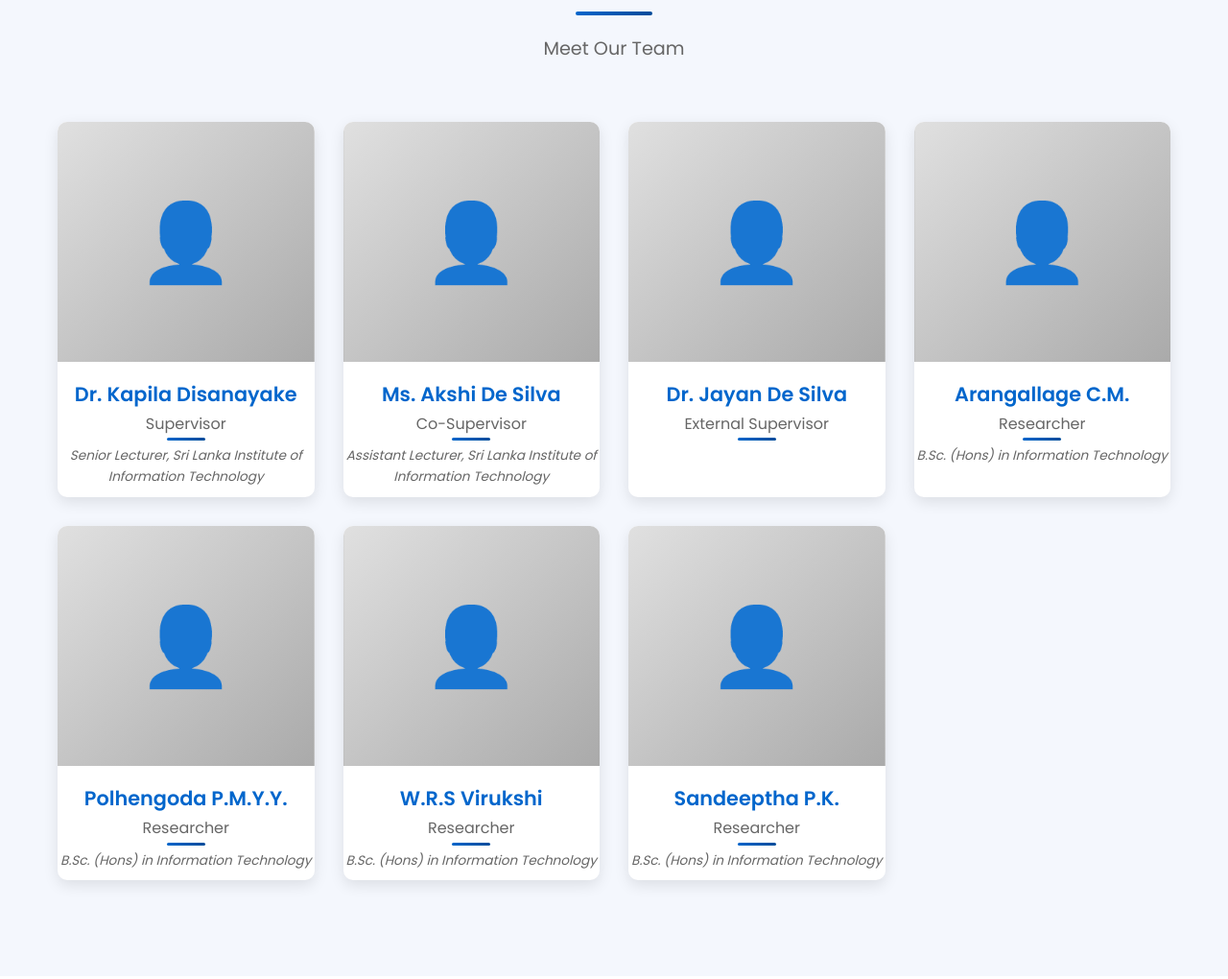
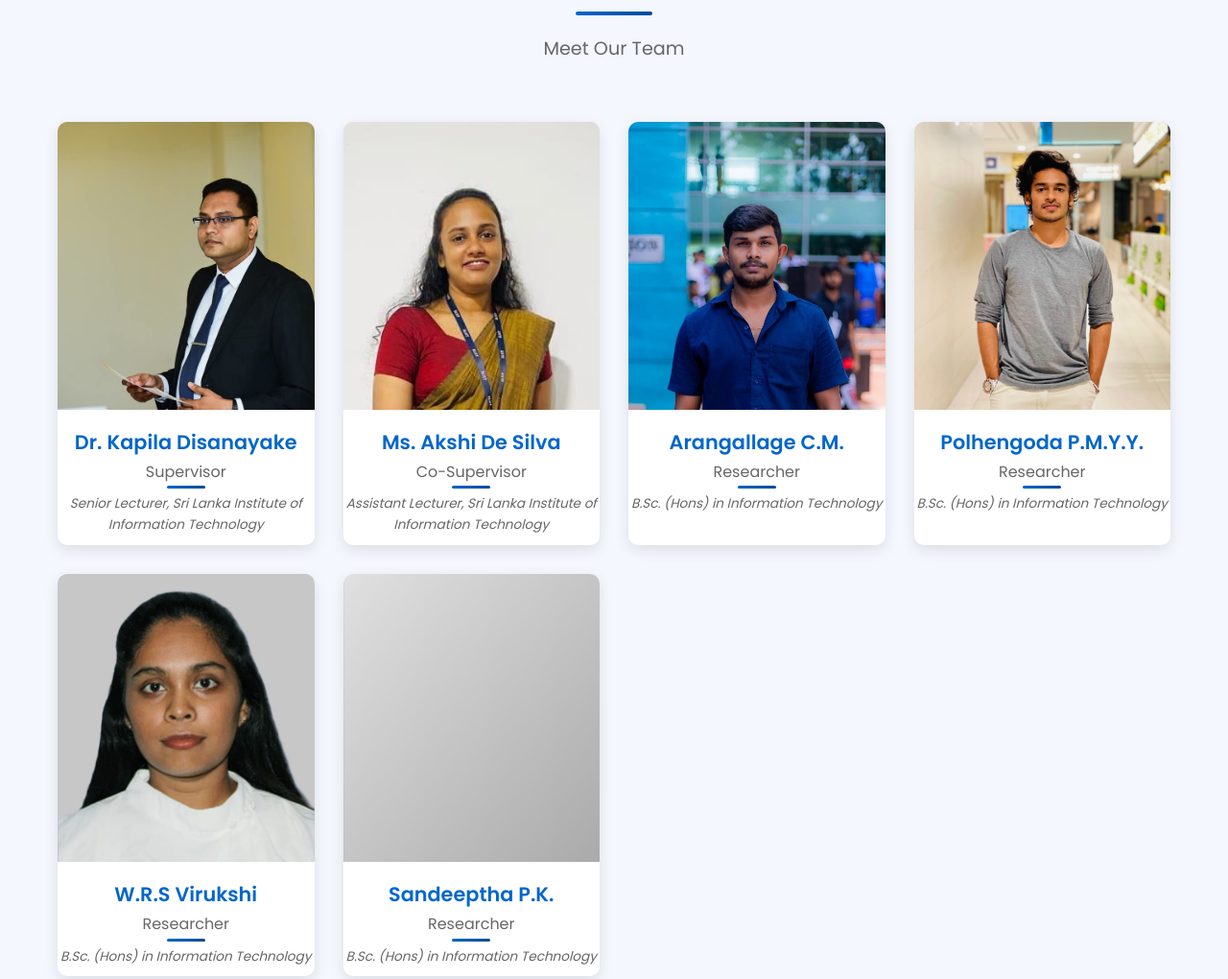
Before and after one commit to Yugantha-Polhengoda/Eduguard, a plain HTML site: page index.html in a window 1280 px wide. Shown: the part 10232-11252 px from the top of the page at 96% size. Drawn offline with nearby package versions, Linux system fonts and the light colour scheme; animation ran at ten frames a second.

Commit message:
our team

```diff
--- a/css/style.css
+++ b/css/style.css
@@ -950,7 +950,7 @@ section {
 }
 
 .member-image {
-    height: 250px;
+    height: 300px;
     background-color: #ddd;
     background: linear-gradient(to bottom right, #e0e0e0, #aaa);
     background-size: cover;
@@ -960,6 +960,13 @@ section {
     justify-content: center;
     position: relative;
     overflow: hidden;
+}
+
+.member-image img {
+    width: 100%;
+    height: 100%;
+    object-fit: cover;
+    object-position: center;
 }
 
 .member-image::before {
@@ -978,12 +985,12 @@ section {
     opacity: 1;
 }
 
-.member-image::after {
+/* .member-image::after {
     content: '👤';
     font-size: 5rem;
     color: #888;
     z-index: 1;
-}
+} */
 
 .team-member h3 {
     margin: 20px 0 5px;
--- a/index.html
+++ b/index.html
@@ -655,41 +655,51 @@
 
             <div class="team-grid" data-aos="fade-up" data-aos-delay="200">
                 <div class="team-member">
-                    <div class="member-image"></div>
+                    <div class="member-image">
+                        <img src="img/supervisor.jpeg" alt="Dr. Kapila Disanayake">
+                    </div>
                     <h3>Dr. Kapila Disanayake</h3>
                     <p>Supervisor</p>
                     <p class="member-title">Senior Lecturer, Sri Lanka Institute of Information Technology</p>
                 </div>
 
                 <div class="team-member">
-                    <div class="member-image"></div>
+                    <div class="member-image">
+                        <img src="img/co-supervicer.jpeg" alt="Ms. Akshi De Silva">
+                    </div>
                     <h3>Ms. Akshi De Silva</h3>
                     <p>Co-Supervisor</p>
                     <p class="member-title">Assistant Lecturer, Sri Lanka Institute of Information Technology</p>
                 </div>
 
-                <div class="team-member">
+                <!-- <div class="team-member">
                     <div class="member-image"></div>
                     <h3>Dr. Jayan De Silva</h3>
                     <p>External Supervisor</p>
-                </div>
+                </div> -->
 
                 <div class="team-member">
-                    <div class="member-image"></div>
+                    <div class="member-image">
+                        <img src="img/chamuda.jpeg" alt="Arangallage C.M.">
+                    </div>
                     <h3>Arangallage C.M.</h3>
                     <p>Researcher</p>
                     <p class="member-title">B.Sc. (Hons) in Information Technology</p>
                 </div>
 
                 <div class="team-member">
-                    <div class="member-image"></div>
+                    <div class="member-image">
+                        <img src="img/yugantha.jpeg" alt="Polhengoda P.M.Y.Y.">
+                    </div>
                     <h3>Polhengoda P.M.Y.Y.</h3>
                     <p>Researcher</p>
                     <p class="member-title">B.Sc. (Hons) in Information Technology</p>
                 </div>
 
                 <div class="team-member">
-                    <div class="member-image"></div>
+                    <div class="member-image">
+                        <img src="img/samadara.jpeg" alt="W.R.S Virukshi">
+                    </div>
                     <h3>W.R.S Virukshi</h3>
                     <p>Researcher</p>
                     <p class="member-title">B.Sc. (Hons) in Information Technology</p>
```
Also changed, not shown: img/chamuda.jpeg (added), img/co-supervicer.jpeg (added), img/samadara.jpeg (added), img/supervisor.jpeg (added), img/yugantha.jpeg (added).
